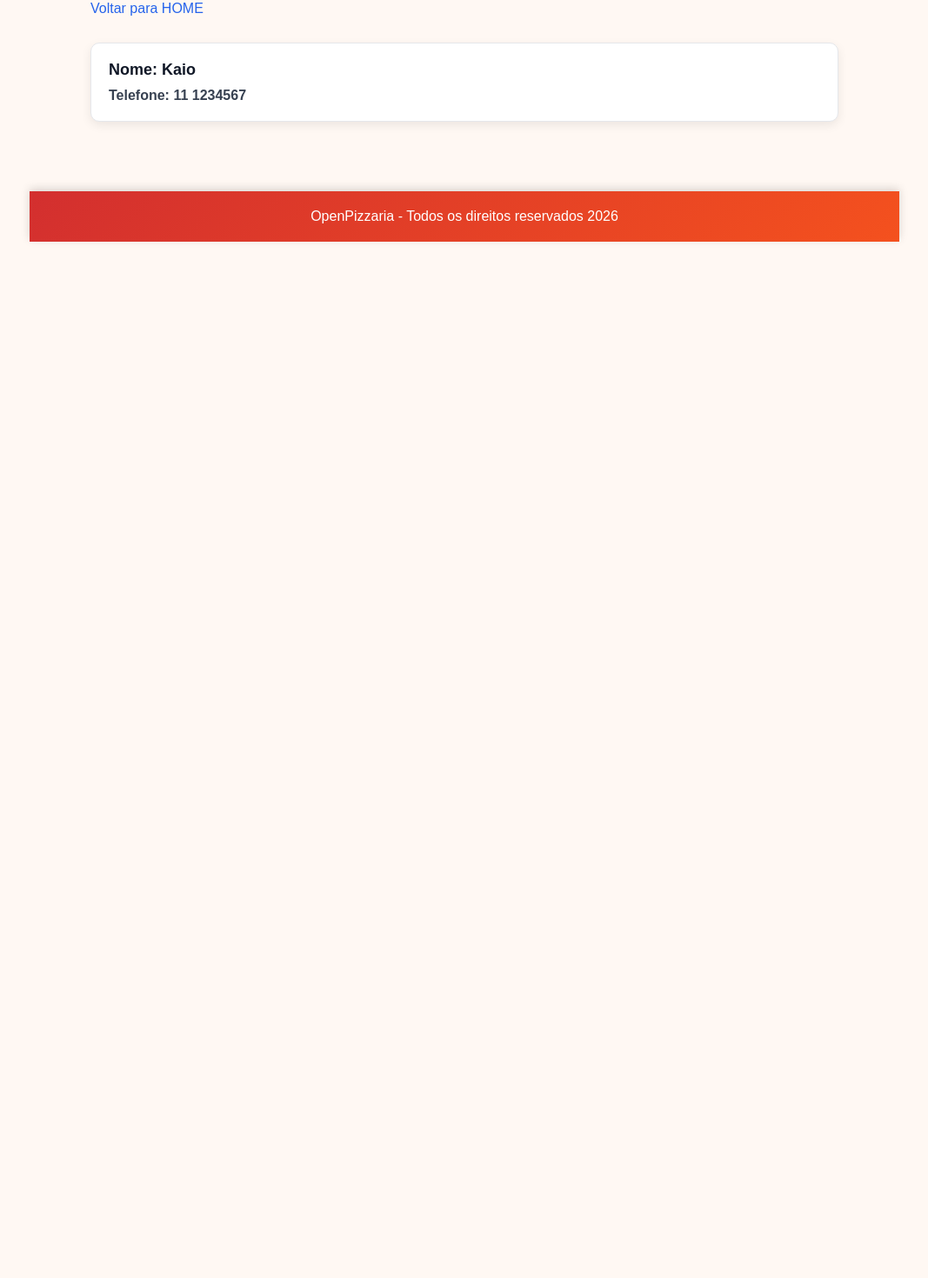
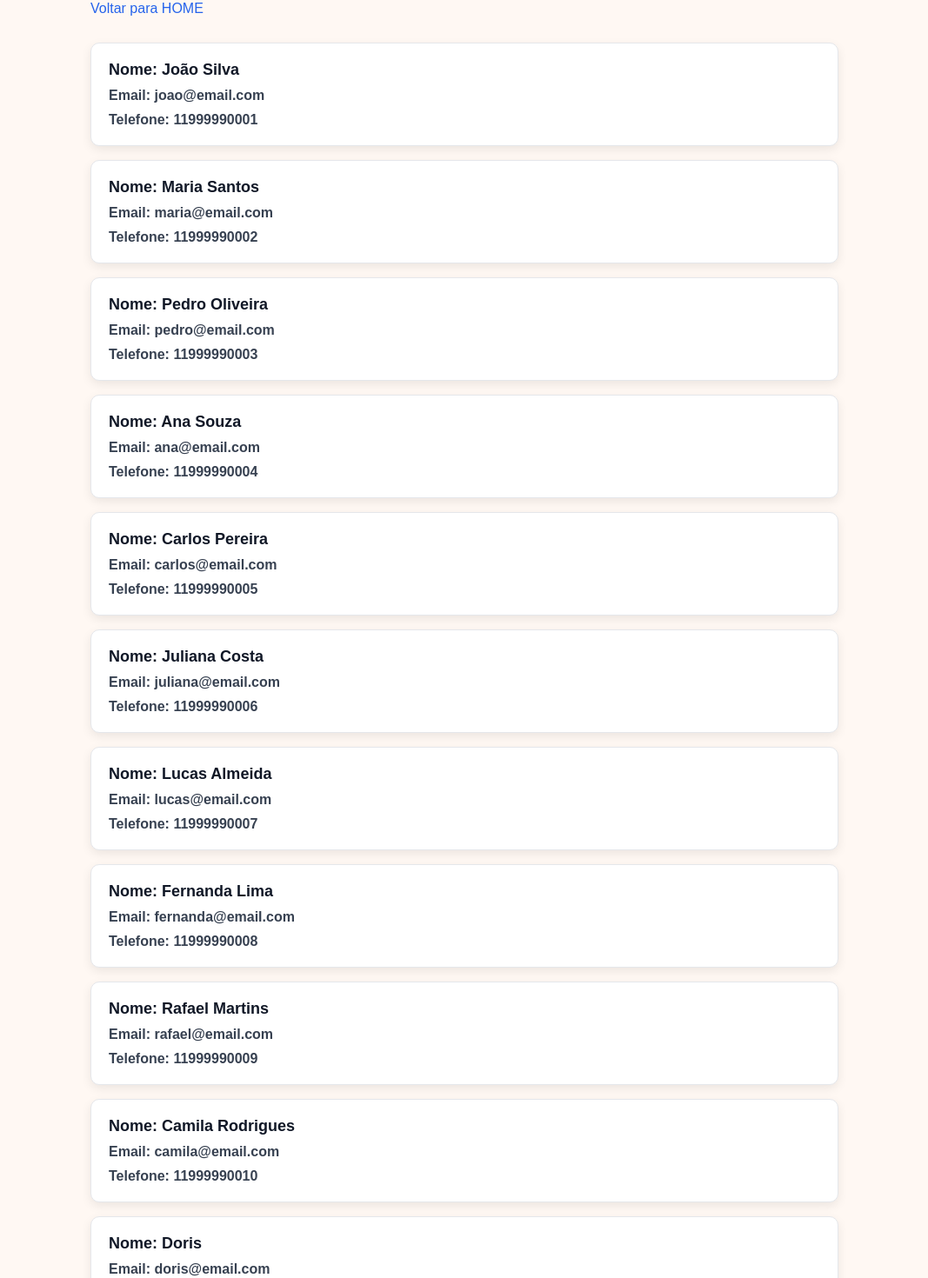
Before and after one commit to Igorz08/domando-gpt, a React (Vite) app in the folder open-pizzaria/: page /users in a window 1280 px wide. Shown: the part 380-1850 px from the top of the page at 87% size, without its empty margins (106-1173 px from the left). Before the commit the page ends 800 px from the top, so only its background shows below. Built offline with nearby package versions, Linux system fonts and the light colour scheme; data requests are answered from the project's data file.

Commit message:
feat: adicionando pagina de comentarios

```diff
--- a/open-pizzaria/db.json
+++ b/open-pizzaria/db.json
@@ -4,22 +4,23 @@
     { "id": "2", "title": "another title", "views": 200 }
   ],
   "comments": [
-    { "id": "1", "text": "a comment about post 1", "postId": "1" },
-    { "id": "2", "text": "another comment about post 1", "postId": "1" }
+    {"nome": "Lucas", "text": "mto bom"},
+    {"nome": "Sarah", "text": "comentario generico"}
   ],
   "profile": {
     "name": "typicode"
   },
   "users": [
-    { "id": "1", "nome": "João Silva", "email": "joao@email.com", "telefone": "11999990001" },
-    { "id": "2", "nome": "Maria Santos", "email": "maria@email.com", "telefone": "11999990002" },
-    { "id": "3", "nome": "Pedro Oliveira", "email": "pedro@email.com", "telefone": "11999990003" },
-    { "id": "4", "nome": "Ana Souza", "email": "ana@email.com", "telefone": "11999990004" },
-    { "id": "5", "nome": "Carlos Pereira", "email": "carlos@email.com", "telefone": "11999990005" },
-    { "id": "6", "nome": "Juliana Costa", "email": "juliana@email.com", "telefone": "11999990006" },
-    { "id": "7", "nome": "Lucas Almeida", "email": "lucas@email.com", "telefone": "11999990007" },
-    { "id": "8", "nome": "Fernanda Lima", "email": "fernanda@email.com", "telefone": "11999990008" },
-    { "id": "9", "nome": "Rafael Martins", "email": "rafael@email.com", "telefone": "11999990009" },
-    { "id": "10", "nome": "Camila Rodrigues", "email": "camila@email.com", "telefone": "11999990010" }
+    {"nome": "João Silva", "email": "joao@email.com", "telefone": "11999990001" },
+    {"nome": "Maria Santos", "email": "maria@email.com", "telefone": "11999990002" },
+    {"nome": "Pedro Oliveira", "email": "pedro@email.com", "telefone": "11999990003" },
+    {"nome": "Ana Souza", "email": "ana@email.com", "telefone": "11999990004" },
+    {"nome": "Carlos Pereira", "email": "carlos@email.com", "telefone": "11999990005" },
+    {"nome": "Juliana Costa", "email": "juliana@email.com", "telefone": "11999990006" },
+    {"nome": "Lucas Almeida", "email": "lucas@email.com", "telefone": "11999990007" },
+    {"nome": "Fernanda Lima", "email": "fernanda@email.com", "telefone": "11999990008" },
+    {"nome": "Rafael Martins", "email": "rafael@email.com", "telefone": "11999990009" },
+    {"nome": "Camila Rodrigues", "email": "camila@email.com", "telefone": "11999990010" },
+    {"nome": "Doris", "email": "doris@email.com", "telefone": "11999990011" }
   ]
 }
--- a/open-pizzaria/src/Components/Menu/index.jsx
+++ b/open-pizzaria/src/Components/Menu/index.jsx
@@ -18,6 +18,9 @@ const Menu = () => {
                 <li>
                     <Link to="/cardapio">Cardápio</Link>
                 </li>
+                <li>
+                    <Link to="/comentario">Comentários</Link>
+                </li>
 
                 <li>
                     <a href="#">Mais ▾</a>
--- /dev/null
+++ b/open-pizzaria/src/Pages/Comentario/index.jsx
@@ -0,0 +1,27 @@
+import { useEffect, useState } from "react"
+
+export default function index() {
+
+    const [comentarios, setComentarios] = useState([])
+
+    useEffect(() => {
+        fetch("http://localhost:3000/comments")
+        .then((response) => response.json())
+        .then((data) => setComentarios(data))
+        .catch((error) => console.error("Erro na API", error))
+    }, [])
+
+    console.log(comentarios)
+
+  return (
+        <main className="contentComentario">
+
+            <section className="containerComentario">
+                <article>
+                    <img src="" alt="" />
+                    <strong></strong>
+                </article>
+            </section>
+        </main>
+  )
+}
--- a/open-pizzaria/src/Pages/Users/index.jsx
+++ b/open-pizzaria/src/Pages/Users/index.jsx
@@ -13,18 +13,28 @@ export default function index() {
     // }, [])
 
      useEffect(() => {
-        console.log("Olaaaaaaa");
+        fetch("http://localhost:3000/users")
+        .then((response) => response.json())
+        .then((data) => setUsuarios(data))
+        .catch((error) => console.error("Erro na API", error))
     }, [])
+
+    console.log(usuarios)
 
   return (
     <main className="containerUsers">
         <h1>Lista de Usuários</h1>
         <Link to="/">Voltar para HOME</Link>
+
         <section className="contentUsers">
-            <article>
-                <strong>Nome: Kaio</strong>
-                <strong>Telefone: 11 1234567</strong>
-            </article>
+            {usuarios.map((user) => (
+                 <article key={user.id}>
+                    <strong>Nome: {user.nome}</strong>
+                    <strong>Email: {user.email}</strong>
+                    <strong>Telefone: {user.telefone}</strong>
+                </article>
+            ))}
+
         </section>
     </main>
   )
--- a/open-pizzaria/src/Router.jsx
+++ b/open-pizzaria/src/Router.jsx
@@ -5,6 +5,7 @@ import Sobre from './Pages/Sobre'
 import Cardapio from './Pages/Cardapio'
 import Menu from './Components/Menu'
 import Users from './Pages/Users'
+import Comentario from './Pages/Comentario'
 
 export default function Router() {
   return (
@@ -18,6 +19,7 @@ export default function Router() {
             <Route path="/sobre" element={<Sobre />} />
             <Route path="/cardapio" element={<Cardapio />} />
             <Route path="/users" element={<Users />} />
+            <Route path="/comentario" element={<Comentario />} />
 
         </Routes>
     </BrowserRouter>
```
